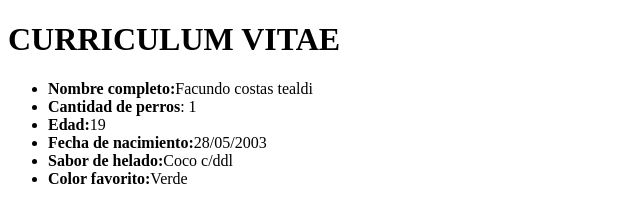
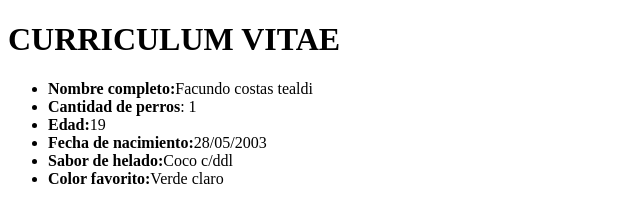
Before and after one commit to FakuKostasDvlpr/nucba2717, a plain HTML site: page clase_2/index.html in a window 1280 px wide. Shown: the full height of the page, 0-640 px from the left. Drawn offline with Linux system fonts and the light colour scheme.

Commit message:
probando

```diff
--- a/clase_2/index.html
+++ b/clase_2/index.html
@@ -14,7 +14,7 @@
         <li><b>Edad:</b>19</li>
         <li><b>Fecha de nacimiento:</b>28/05/2003</li>
         <li><b>Sabor de helado:</b>Coco c/ddl</li>
-        <li><b>Color favorito:</b>Verde</li>
+        <li><b>Color favorito:</b>Verde claro</li>
     </ul>
 </body>
 </html>
```
